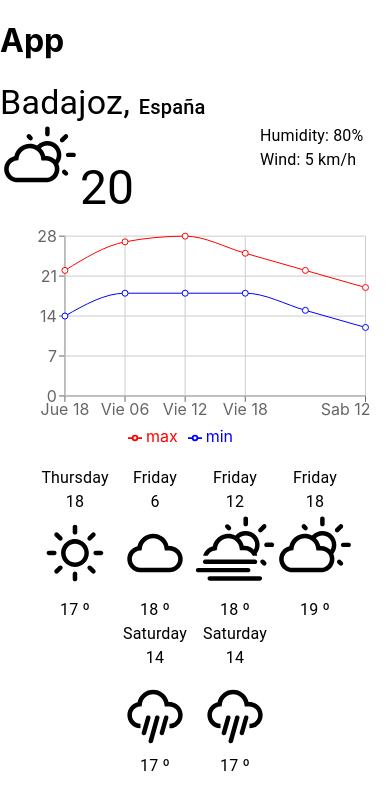
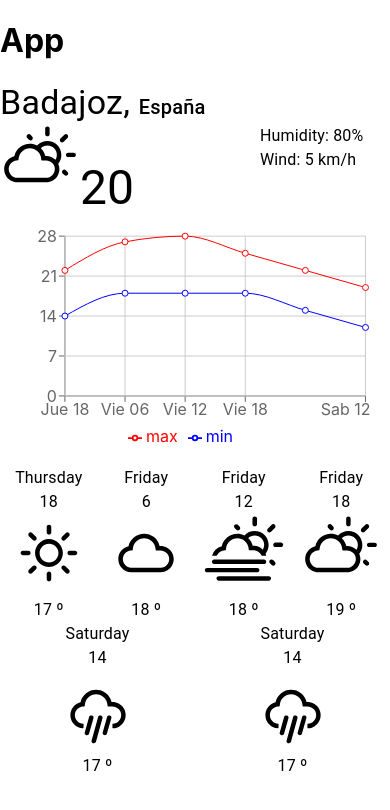
Before and after one commit to KraySe/weather-app, a React (Create React App) app: page /city in a window 390 px wide. Shown: the top 810 px of the page. Built offline with nearby package versions, Linux system fonts and the light colour scheme.

Commit message:
Forecast responsive

```diff
--- a/src/components/Forecast/Forecast.jsx
+++ b/src/components/Forecast/Forecast.jsx
@@ -20,7 +20,7 @@
 
 const Forecast = ({ forecastItemList }) => {
   return (
-    <Grid container justifyContent={"center"} alignItems={"center"}>
+    <Grid container justifyContent={"space-around"} alignItems={"center"}>
       {forecastItemList.map((forecast) => renderForecastItem(forecast))}
     </Grid>
   );
```
